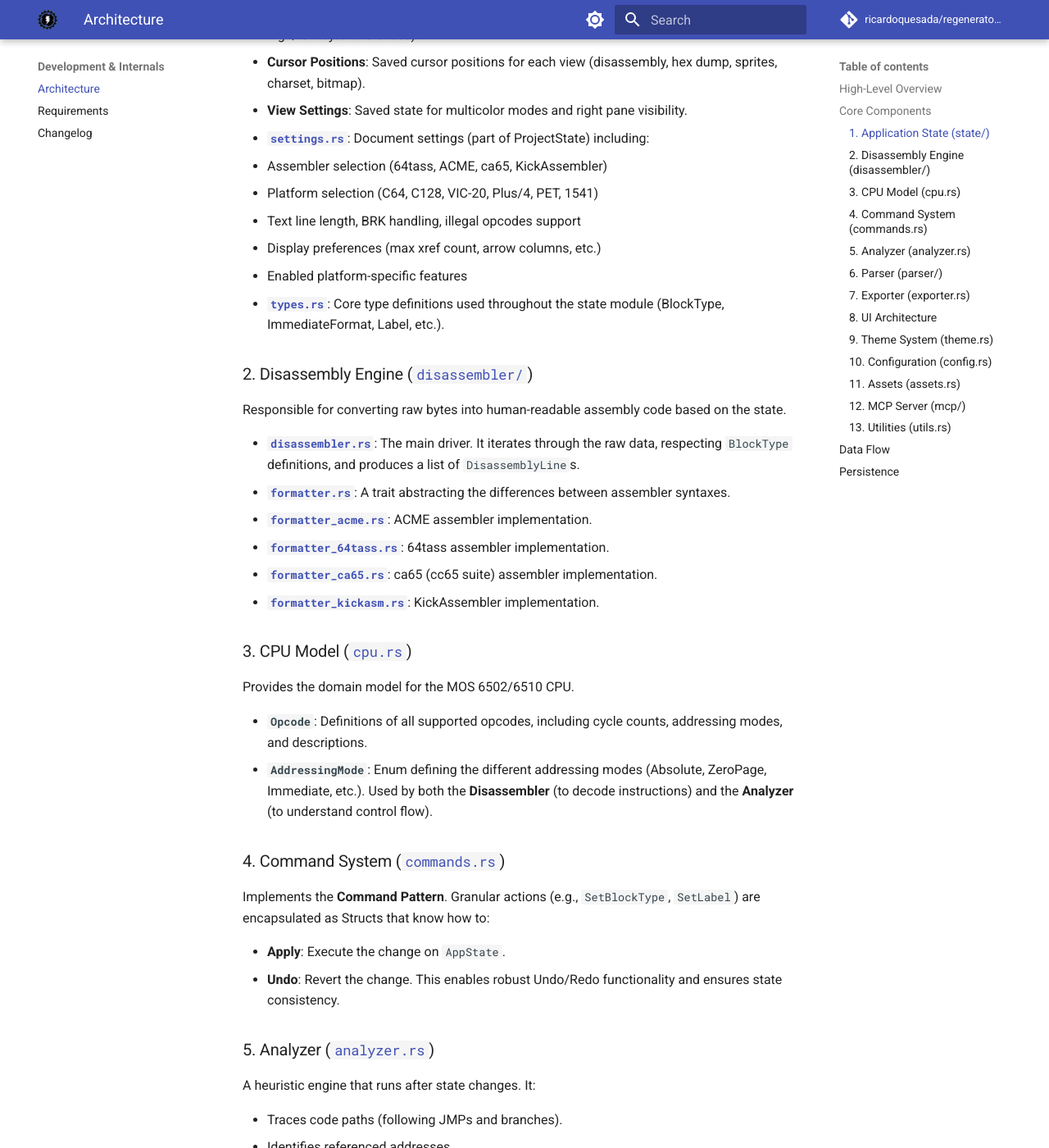
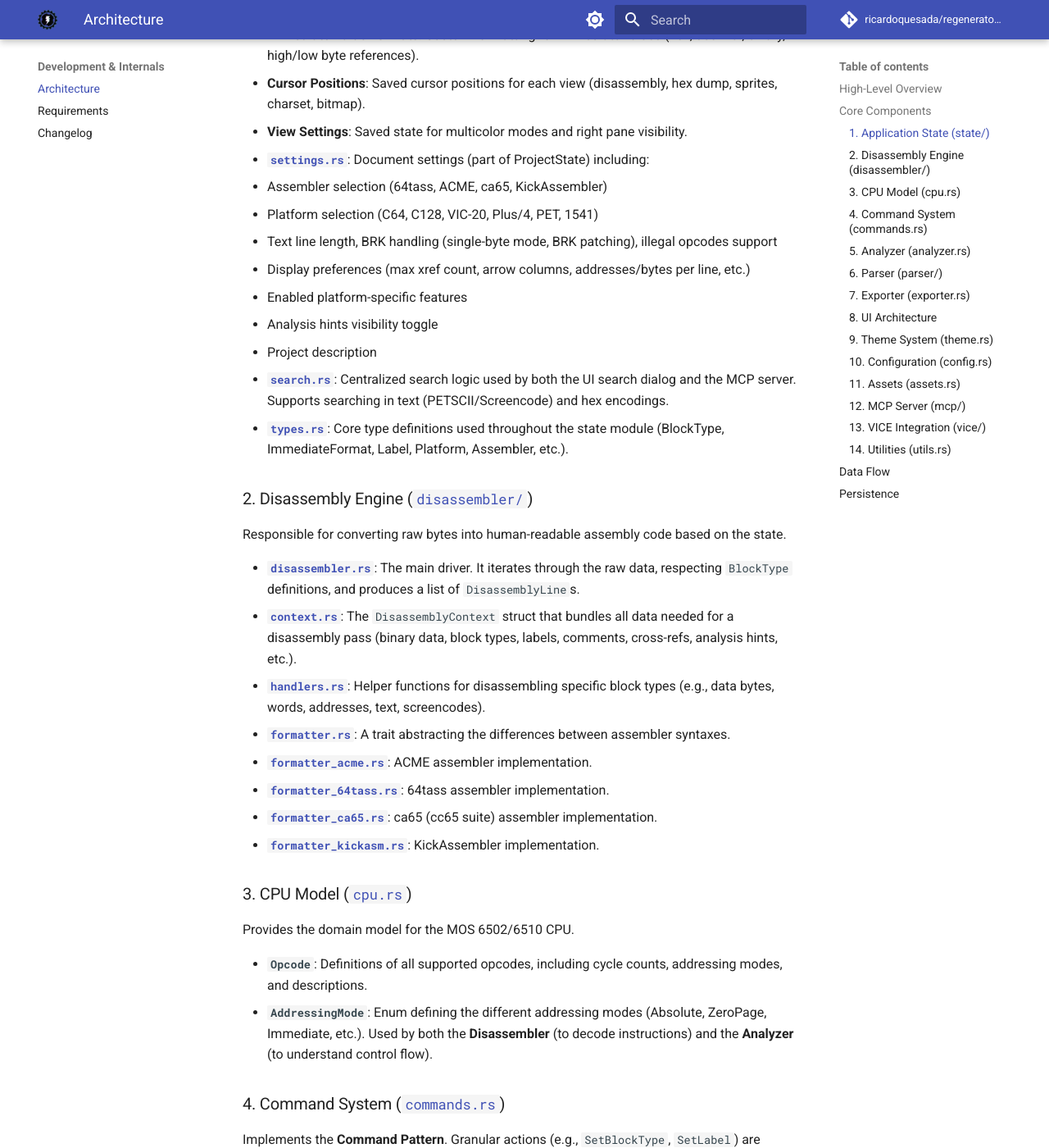
Before and after one commit to ricardoquesada/regenerator2000, an MkDocs documentation site: the page built from docs/architecture.md, in a window 1280 px wide and 1400 px high, scrolled down 2067 px. Shown: the whole window at 82% size. Built offline with MkDocs 1.6.1 and Material for MkDocs 9.7.7, drawn with Linux system fonts in a browser that asks for light colours; comment, search, counter and statistics services are not loaded; some of the changed text lies outside the part shown.

Commit message:
update architecture

```diff
--- a/docs/architecture.md
+++ b/docs/architecture.md
@@ -57,16 +57,21 @@
 - **[`settings.rs`](https://github.com/ricardoquesada/regenerator2000/blob/main/src/state/settings.rs)**: Document settings (part of ProjectState) including:
   - Assembler selection (64tass, ACME, ca65, KickAssembler)
   - Platform selection (C64, C128, VIC-20, Plus/4, PET, 1541)
-  - Text line length, BRK handling, illegal opcodes support
-  - Display preferences (max xref count, arrow columns, etc.)
+  - Text line length, BRK handling (single-byte mode, BRK patching), illegal opcodes support
+  - Display preferences (max xref count, arrow columns, addresses/bytes per line, etc.)
   - Enabled platform-specific features
-- **[`types.rs`](https://github.com/ricardoquesada/regenerator2000/blob/main/src/state/types.rs)**: Core type definitions used throughout the state module (BlockType, ImmediateFormat, Label, etc.).
+  - Analysis hints visibility toggle
+  - Project description
+- **[`search.rs`](https://github.com/ricardoquesada/regenerator2000/blob/main/src/state/search.rs)**: Centralized search logic used by both the UI search dialog and the MCP server. Supports searching in text (PETSCII/Screencode) and hex encodings.
+- **[`types.rs`](https://github.com/ricardoquesada/regenerator2000/blob/main/src/state/types.rs)**: Core type definitions used throughout the state module (BlockType, ImmediateFormat, Label, Platform, Assembler, etc.).
 
 ### 2. Disassembly Engine ([`disassembler/`](https://github.com/ricardoquesada/regenerator2000/tree/main/src/disassembler))
 
 Responsible for converting raw bytes into human-readable assembly code based on the state.
 
 - **[`disassembler.rs`](https://github.com/ricardoquesada/regenerator2000/blob/main/src/disassembler.rs)**: The main driver. It iterates through the raw data, respecting `BlockType` definitions, and produces a list of `DisassemblyLine`s.
+- **[`context.rs`](https://github.com/ricardoquesada/regenerator2000/blob/main/src/disassembler/context.rs)**: The `DisassemblyContext` struct that bundles all data needed for a disassembly pass (binary data, block types, labels, comments, cross-refs, analysis hints, etc.).
+- **[`handlers.rs`](https://github.com/ricardoquesada/regenerator2000/blob/main/src/disassembler/handlers.rs)**: Helper functions for disassembling specific block types (e.g., data bytes, words, addresses, text, screencodes).
 - **[`formatter.rs`](https://github.com/ricardoquesada/regenerator2000/blob/main/src/disassembler/formatter.rs)**: A trait abstracting the differences between assembler syntaxes.
 - **[`formatter_acme.rs`](https://github.com/ricardoquesada/regenerator2000/blob/main/src/disassembler/formatter_acme.rs)**: ACME assembler implementation.
 - **[`formatter_64tass.rs`](https://github.com/ricardoquesada/regenerator2000/blob/main/src/disassembler/formatter_64tass.rs)**: 64tass assembler implementation.
@@ -99,15 +104,16 @@
 
 ### 6. Parser ([`parser/`](https://github.com/ricardoquesada/regenerator2000/tree/main/src/parser))
 
-Handles importing various Commodore 64 file formats and label files.
+Handles importing various Commodore file formats and label files.
 
 - **[`parser.rs`](https://github.com/ricardoquesada/regenerator2000/blob/main/src/parser.rs)**: Module definition.
 - **[`crt.rs`](https://github.com/ricardoquesada/regenerator2000/blob/main/src/parser/crt.rs)**: Parser for Commodore 64 cartridge (.crt) files.
+- **[`d64.rs`](https://github.com/ricardoquesada/regenerator2000/blob/main/src/parser/d64.rs)**: Parser for D64 disk image files, supporting file extraction from 1541 disk images.
 - **[`t64.rs`](https://github.com/ricardoquesada/regenerator2000/blob/main/src/parser/t64.rs)**: Parser for T64 tape archive files.
 - **[`vice_lbl.rs`](https://github.com/ricardoquesada/regenerator2000/blob/main/src/parser/vice_lbl.rs)**: Parser for VICE label files (for importing debug symbols).
 - **[`vice_vsf.rs`](https://github.com/ricardoquesada/regenerator2000/blob/main/src/parser/vice_vsf.rs)**: Parser for VICE snapshot files (.vsf).
 
-These parsers allow Regenerator 2000 to load programs from multiple source formats and import debugging symbols from VICE emulator sessions.
+These parsers allow Regenerator 2000 to load programs from multiple source formats (PRG, CRT, D64, T64, VSF) and import debugging symbols from VICE emulator sessions.
 
 ### 7. Exporter ([`exporter.rs`](https://github.com/ricardoquesada/regenerator2000/blob/main/src/exporter.rs))
 
@@ -136,6 +143,10 @@
   - **[`events.rs`](https://github.com/ricardoquesada/regenerator2000/blob/main/src/events.rs)**: The primary event loop and rendering coordinator. Synchronizes view states and manages the main application loop.
   - **[`events/input.rs`](https://github.com/ricardoquesada/regenerator2000/blob/main/src/events/input.rs)**: The input router. It determines the active pane and dispatches input events (keyboard and mouse) to the corresponding `Widget`.
   - **[`ui.rs`](https://github.com/ricardoquesada/regenerator2000/blob/main/src/ui.rs)**: The top-level layout engine. It renders the Menu, StatusBar, and the active Main View.
+  - **[`menu.rs`](https://github.com/ricardoquesada/regenerator2000/blob/main/src/ui/menu.rs)**: Menu bar with File, Edit, View, Tools, Debug, and Help menus. Defines all `MenuAction` entries and keyboard shortcut bindings.
+  - **[`statusbar.rs`](https://github.com/ricardoquesada/regenerator2000/blob/main/src/ui/statusbar.rs)**: Bottom status bar showing cursor address, block type, and context info.
+  - **[`navigable.rs`](https://github.com/ricardoquesada/regenerator2000/blob/main/src/ui/navigable.rs)**: Shared trait/helpers for views that support cursor-based navigation.
+  - **[`graphics_common.rs`](https://github.com/ricardoquesada/regenerator2000/blob/main/src/ui/graphics_common.rs)**: Shared rendering logic for graphical views (sprites, charset, bitmap).
 
 - **Main Views** ([`ui/view_*.rs`](https://github.com/ricardoquesada/regenerator2000/tree/main/src/ui)):
   - **[`view_disassembly.rs`](https://github.com/ricardoquesada/regenerator2000/blob/main/src/ui/view_disassembly.rs)**: The primary disassembly listing view with syntax highlighting and navigation.
@@ -148,9 +159,12 @@
 
 - **Dialogs** ([`ui/dialog_*.rs`](https://github.com/ricardoquesada/regenerator2000/tree/main/src/ui)):
   - **[`dialog_about.rs`](https://github.com/ricardoquesada/regenerator2000/blob/main/src/ui/dialog_about.rs)**: About/help dialog.
+  - **[`dialog_bookmarks.rs`](https://github.com/ricardoquesada/regenerator2000/blob/main/src/ui/dialog_bookmarks.rs)**: Bookmark manager for navigating saved addresses.
+  - **[`dialog_breakpoint_address.rs`](https://github.com/ricardoquesada/regenerator2000/blob/main/src/ui/dialog_breakpoint_address.rs)**: Set breakpoint address for VICE debugging.
   - **[`dialog_comment.rs`](https://github.com/ricardoquesada/regenerator2000/blob/main/src/ui/dialog_comment.rs)**: Add/edit comments.
   - **[`dialog_complete_address.rs`](https://github.com/ricardoquesada/regenerator2000/blob/main/src/ui/dialog_complete_address.rs)**: Complete missing byte for Hi/Lo or Lo/Hi address packing when only one immediate value is available.
   - **[`dialog_confirmation.rs`](https://github.com/ricardoquesada/regenerator2000/blob/main/src/ui/dialog_confirmation.rs)**: Generic confirmation dialog.
+  - **[`dialog_crt_picker.rs`](https://github.com/ricardoquesada/regenerator2000/blob/main/src/ui/dialog_crt_picker.rs)**: CRT cartridge chip/bank picker for selecting which chip to load from multi-chip cartridges.
   - **[`dialog_d64_picker.rs`](https://github.com/ricardoquesada/regenerator2000/blob/main/src/ui/dialog_d64_picker.rs)**: D64 disk image file picker for loading programs from disk images.
   - **[`dialog_document_settings.rs`](https://github.com/ricardoquesada/regenerator2000/blob/main/src/ui/dialog_document_settings.rs)**: Project-level settings editor.
   - **[`dialog_export_as.rs`](https://github.com/ricardoquesada/regenerator2000/blob/main/src/ui/dialog_export_as.rs)**: Export source code dialog.
@@ -162,12 +176,15 @@
   - **[`dialog_keyboard_shortcut.rs`](https://github.com/ricardoquesada/regenerator2000/blob/main/src/ui/dialog_keyboard_shortcut.rs)**: Keyboard shortcuts reference.
   - **[`dialog_label.rs`](https://github.com/ricardoquesada/regenerator2000/blob/main/src/ui/dialog_label.rs)**: Add/edit labels.
   - **[`dialog_open.rs`](https://github.com/ricardoquesada/regenerator2000/blob/main/src/ui/dialog_open.rs)**: Open file browser.
+  - **[`dialog_open_recent.rs`](https://github.com/ricardoquesada/regenerator2000/blob/main/src/ui/dialog_open_recent.rs)**: Open recent projects list.
   - **[`dialog_origin.rs`](https://github.com/ricardoquesada/regenerator2000/blob/main/src/ui/dialog_origin.rs)**: Set the load address.
   - **[`dialog_save_as.rs`](https://github.com/ricardoquesada/regenerator2000/blob/main/src/ui/dialog_save_as.rs)**: Save project dialog.
   - **[`dialog_search.rs`](https://github.com/ricardoquesada/regenerator2000/blob/main/src/ui/dialog_search.rs)**: Search for bytes or text.
   - **[`dialog_settings.rs`](https://github.com/ricardoquesada/regenerator2000/blob/main/src/ui/dialog_settings.rs)**: Application-level settings.
+  - **[`dialog_t64_picker.rs`](https://github.com/ricardoquesada/regenerator2000/blob/main/src/ui/dialog_t64_picker.rs)**: T64 tape archive file picker for selecting which entry to load.
   - **[`dialog_vice_connect.rs`](https://github.com/ricardoquesada/regenerator2000/blob/main/src/ui/dialog_vice_connect.rs)**: Configures connection to VICE's remote monitor.
   - **[`dialog_warning.rs`](https://github.com/ricardoquesada/regenerator2000/blob/main/src/ui/dialog_warning.rs)**: Generic warning dialog for displaying important messages to the user.
+  - **[`dialog_watchpoint_address.rs`](https://github.com/ricardoquesada/regenerator2000/blob/main/src/ui/dialog_watchpoint_address.rs)**: Set watchpoint address for VICE debugging (memory read/write breakpoints).
 
 - **UI State Management ([`ui_state.rs`](https://github.com/ricardoquesada/regenerator2000/blob/main/src/ui_state.rs))**:
   Tracks transient interface state:
@@ -194,8 +211,11 @@
 
 - **`SystemConfig`**: User preferences including:
   - Theme selection
-  - View synchronization settings (sync hex dump, sprites, charset with disassembly)
-  - Window/layout preferences
+  - View synchronization settings (sync hex dump, sprites, charset, bitmap, blocks with disassembly)
+  - Auto-analyze toggle
+  - Entropy threshold for analysis
+  - Recent projects list
+  - Update checking preference
 - Stored separately from project state to maintain user preferences across different projects.
 
 ### 11. Assets ([`assets.rs`](https://github.com/ricardoquesada/regenerator2000/blob/main/src/assets.rs))
@@ -206,10 +226,11 @@
 
 Implements the Model Context Protocol (MCP) server for programmatic access to Regenerator 2000.
 
-- **[`mod.rs`](https://github.com/ricardoquesada/regenerator2000/blob/main/src/mcp/mod.rs)**: Core MCP server implementation.
-- **[`stdio.rs`](https://github.com/ricardoquesada/regenerator2000/blob/main/src/mcp/stdio.rs)**: Stdio transport mode for MCP communication.
-- **HTTP Mode**: Supports Server-Sent Events (SSE) over HTTP on port 3000.
-- **Stdio Mode**: Headless subprocess mode for AI assistants like Claude Desktop.
+- **[`mod.rs`](https://github.com/ricardoquesada/regenerator2000/blob/main/src/mcp/mod.rs)**: Module definition.
+- **[`handler.rs`](https://github.com/ricardoquesada/regenerator2000/blob/main/src/mcp/handler.rs)**: Core request handler implementing all MCP tools and resources. Routes tool calls to the appropriate `AppState` commands.
+- **[`http.rs`](https://github.com/ricardoquesada/regenerator2000/blob/main/src/mcp/http.rs)**: HTTP transport using Server-Sent Events (SSE) on port 3000 for real-time communication.
+- **[`stdio.rs`](https://github.com/ricardoquesada/regenerator2000/blob/main/src/mcp/stdio.rs)**: Stdio transport mode for headless subprocess MCP communication (e.g., Claude Desktop, Gemini CLI).
+- **[`types.rs`](https://github.com/ricardoquesada/regenerator2000/blob/main/src/mcp/types.rs)**: Shared type definitions for MCP request/response structures.
 
 The MCP server exposes tools and resources allowing AI agents to:
 
@@ -218,7 +239,16 @@
 
 This enables collaborative human-AI workflows where both can work on the same project simultaneously (HTTP mode) or fully automated analysis sessions (stdio mode).
 
-### 13. Utilities ([`utils.rs`](https://github.com/ricardoquesada/regenerator2000/blob/main/src/utils.rs))
+### 13. VICE Integration ([`vice/`](https://github.com/ricardoquesada/regenerator2000/tree/main/src/vice))
+
+Provides live debugging integration with the VICE emulator.
+
+- **[`client.rs`](https://github.com/ricardoquesada/regenerator2000/blob/main/src/vice/client.rs)**: `ViceClient` that manages the TCP connection to VICE's remote monitor, sending commands and receiving events.
+- **[`protocol.rs`](https://github.com/ricardoquesada/regenerator2000/blob/main/src/vice/protocol.rs)**: Defines `ViceCommand` and `ViceMessage` types for the VICE binary monitor protocol.
+- **[`state.rs`](https://github.com/ricardoquesada/regenerator2000/blob/main/src/vice/state.rs)**: `ViceState` tracking the debugger connection status, CPU registers, breakpoints, and run/stop state.
+- **[`c64_hardware.rs`](https://github.com/ricardoquesada/regenerator2000/blob/main/src/vice/c64_hardware.rs)**: `Vic2State` and `CiaState` structs for reading and displaying C64 hardware register values during debugging.
+
+### 14. Utilities ([`utils.rs`](https://github.com/ricardoquesada/regenerator2000/blob/main/src/utils.rs))
 
 Contains shared helper functions and utilities used across the application.
 
```
Also changed, not shown: other parts of docs/architecture.md (+2 -1 lines).
